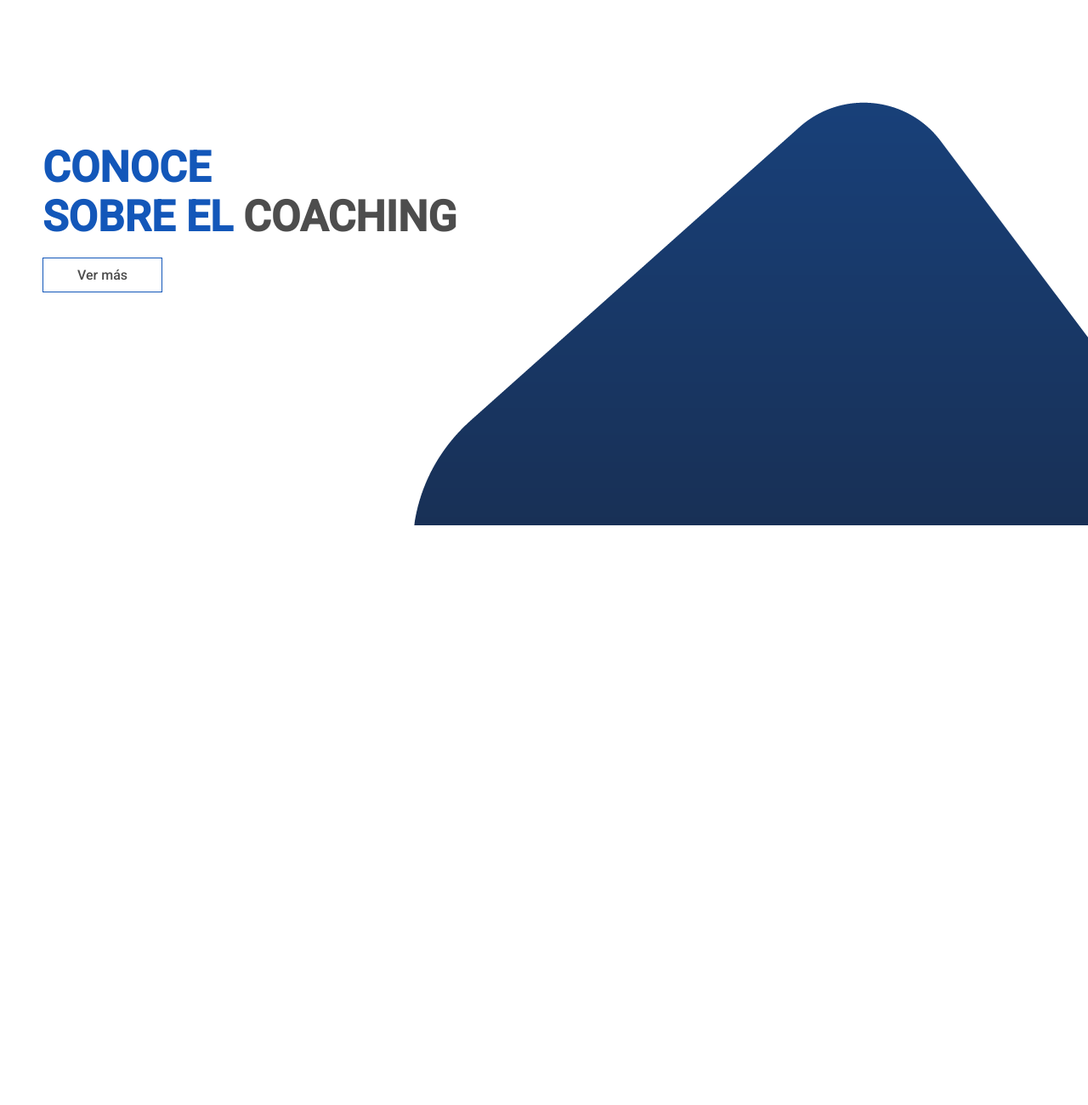
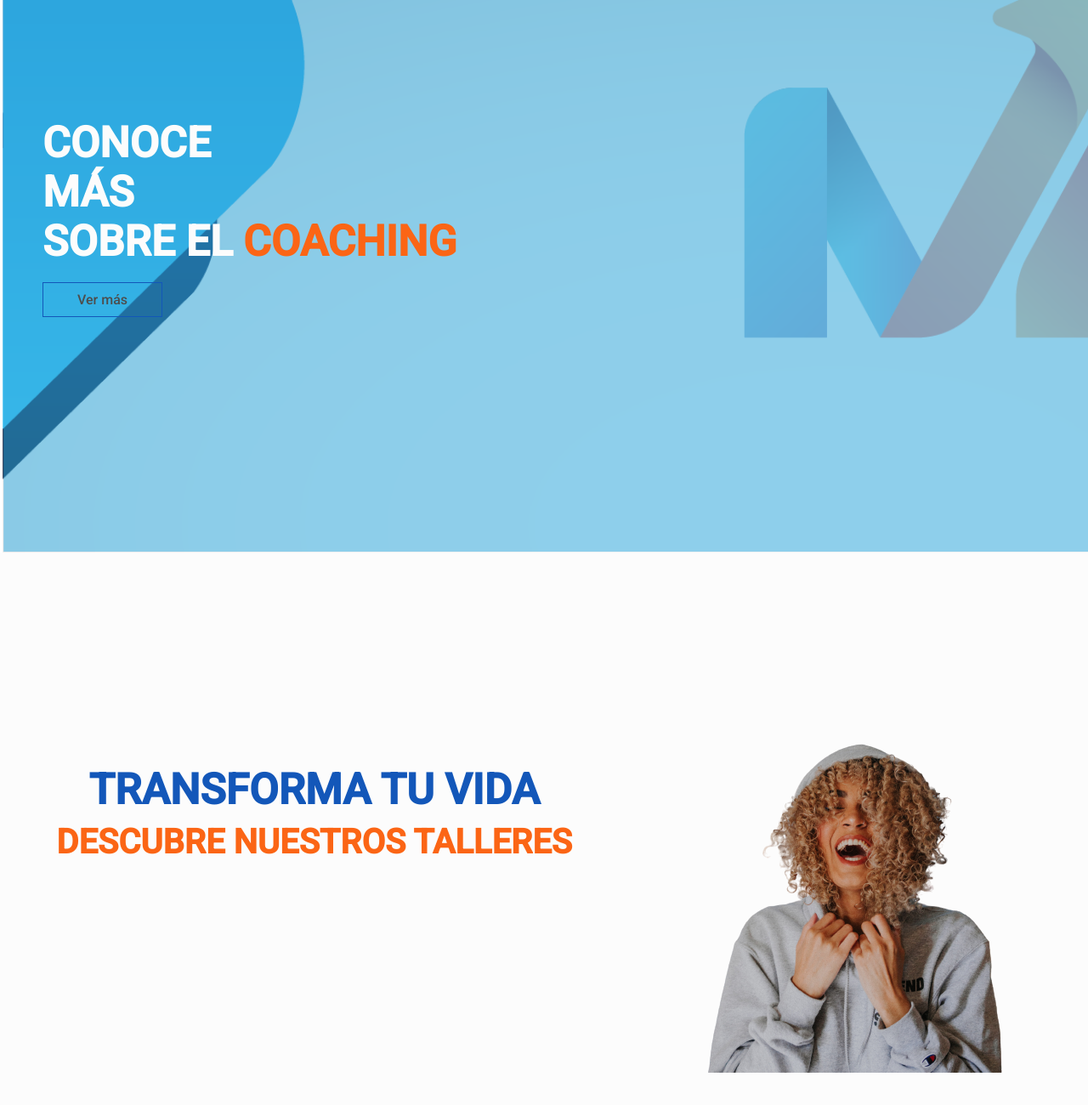
Before and after one commit to JuanFe30/Maku, a plain HTML site: page index.html in a window 1280 px wide. Shown: the part 1040-2340 px from the top of the page at 85% size. Before the commit the page ends 1690 px from the top, so only its background shows below. Drawn offline with Linux system fonts and the light colour scheme.

Commit message:
segundo commit

```diff
--- a/index.html
+++ b/index.html
@@ -34,8 +34,18 @@
     <section class="banner2">
         <div class="segundo-banner">
             <div>
-                <h1>Conoce <br>sobre el <span>coaching</span></h1>
+                <h1>Conoce <br>más <br> sobre el <span>coaching</span></h1>
                 <a href="#" class="boton-empezar">Ver más</a>
+            </div>
+        </div>
+    </section>
+    <section class="banner3">
+        <div class="tercer-banner">
+            <div>
+                <h1>Transforma tu vida <br> <span>Descubre nuestros talleres</span></h1>
+            </div>
+            <div>
+                <img src="images/smile.png" alt="">
             </div>
         </div>
     </section>
--- a/style.css
+++ b/style.css
@@ -106,7 +106,10 @@ header{
 
 .banner2{
     height: 100vh;
-    background-image: url(images/Banner3.png);
+    background-image: url(images/fondo2.png);
+    background-repeat: no-repeat;
+    background-size: cover;
+    background-attachment: fixed;
     display: flex;
     align-items: center;
 
@@ -123,12 +126,35 @@ header{
     font-size: 50px;
     padding-bottom: 30px;
     text-transform: uppercase;
-    color: #1357B9;
+    color: #FCFCFC;
 }
 
 
 .segundo-banner span{
-    color: #4D4D4D;
+    color: #FB6515;
+}
+
+.banner3{
+    height: 100vh;
+    background-color: #FCFCFC;
+}
+
+.tercer-banner{
+    display: flex;
+    justify-content: space-around;
+    text-align: center;
+    align-items: center;
+}
+
+.tercer-banner h1{
+    font-size: 50px;
+    color: #1357B9;
+    text-transform: uppercase;
+}
+
+.tercer-banner span{
+    font-size: 40px;
+    color: #FB6515;
 }
 
 
```
Also changed, not shown: images/smile.png (added).
